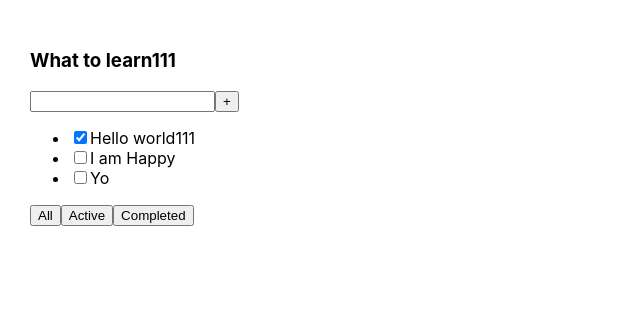
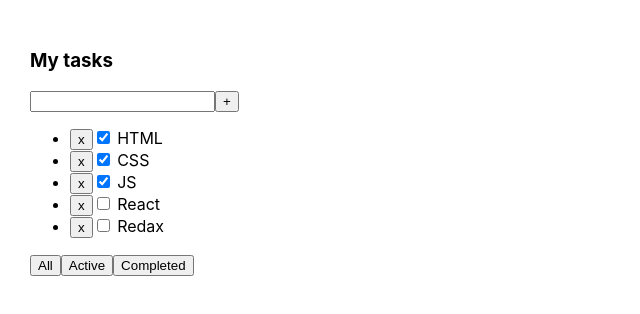
Before and after one commit to Belom7/it-incubator-todolist-ts, a React (Create React App) app: page / in a window 1280 px wide. Shown: the top 314 px of the page, without its empty margins (0-640 px from the left). Built offline with nearby package versions, Linux system fonts and the light colour scheme.

Commit message:
рефактор кода с методом map,useState,callBack function, добавили кнопки удаления, реализовали кнопки Activ All Completed

```diff
--- a/src/App.tsx
+++ b/src/App.tsx
@@ -1,19 +1,36 @@
-import React from 'react';
+import React, {useState} from 'react';
 import './App.css';
 import {ToDoList} from "./ToDoList";
 
+export type filterType = 'All'|'Active'|'Completed'
+
 function App() {
 
-    const task=[
-        { id: 1, title: "Hello world111", isDone: true },
-        { id: 2, title: "I am Happy", isDone: false },
-        { id: 3, title: "Yo", isDone: false },
-    ]
+    let [task, setTask] = useState([
+        {id: 1, title: "HTML", isDone: true},
+        {id: 2, title: "CSS", isDone: true},
+        {id: 3, title: "JS", isDone: true},
+        {id: 4, title: "React", isDone: false},
+        {id: 5, title: "Redax", isDone: false},
+    ])
 
+    let [filter, setFilter] = useState('')
+
+
+    const deleteTask = (id: number) => {
+        let newTask = task.filter(f => f.id !== id)
+        setTask(newTask)
+    }
+
+    const filterTask = (value: string) => {
+        setFilter(value)
+    }
+
+    let filterTasks = filter==='Active'? task.filter(f=>f.isDone) : filter ==='Completed'? task.filter(f=>!f.isDone) : task
 
     return (
         <div className="App">
-            <ToDoList title={'What to learn111'} tasks={task}/>
+            <ToDoList title={'My tasks'} tasks={filterTasks} deleteTask={deleteTask} filterTask={filterTask}/>
         </div>
     );
 }
--- a/src/ToDoList.tsx
+++ b/src/ToDoList.tsx
@@ -1,18 +1,21 @@
 import React from "react";
+import {filterType} from "./App";
 
-type PropsType = {
-    title: string
-    tasks: Array<inPropsType>
+type PropsType={
+    title:string
+    tasks:Array<inPropsType>
+    deleteTask:(id:number)=>void
+    filterTask:(value:filterType)=>void
 }
 
-type inPropsType = {
+type inPropsType={
     id: number
     title: string
     isDone: boolean
 }
 
-export const ToDoList = (props: PropsType) => {
-    return (
+export const ToDoList = (props:PropsType) => {
+    return(
         <div>
             <h3>{props.title}</h3>
             <div>
@@ -20,14 +23,12 @@ export const ToDoList = (props: PropsType) => {
                 <button>+</button>
             </div>
             <ul>
-
-                {props.tasks.map(t => <li><input type="checkbox" checked={t.isDone}/>
-                    <span>{t.title}</span></li>)}
+                {props.tasks.map(t=><li key={t.id}><button onClick={()=>props.deleteTask(t.id)}>x</button><input type="checkbox" checked={t.isDone}/> <span>{t.title}</span></li>)}
             </ul>
             <div>
-                <button>All</button>
-                <button>Active</button>
-                <button>Completed</button>
+                <button onClick={()=>props.filterTask('All')}>All</button>
+                <button onClick={()=>props.filterTask('Active')}>Active</button>
+                <button onClick={()=>props.filterTask('Completed')}>Completed</button>
             </div>
         </div>
     )
```
